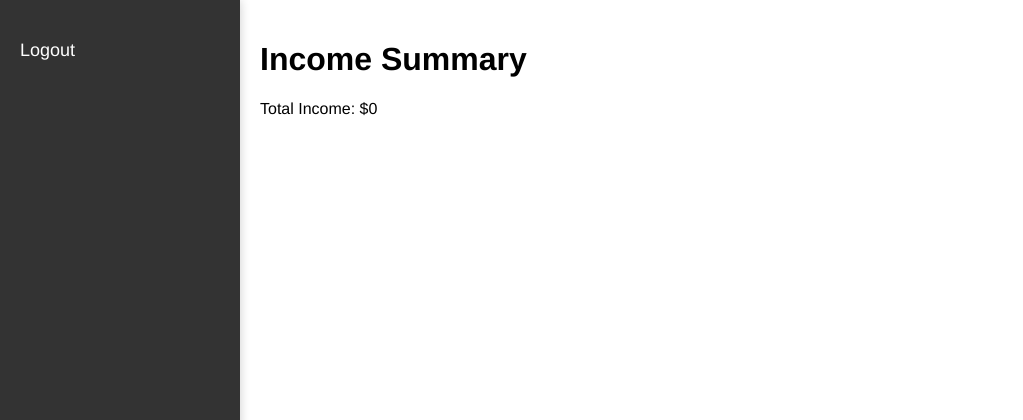
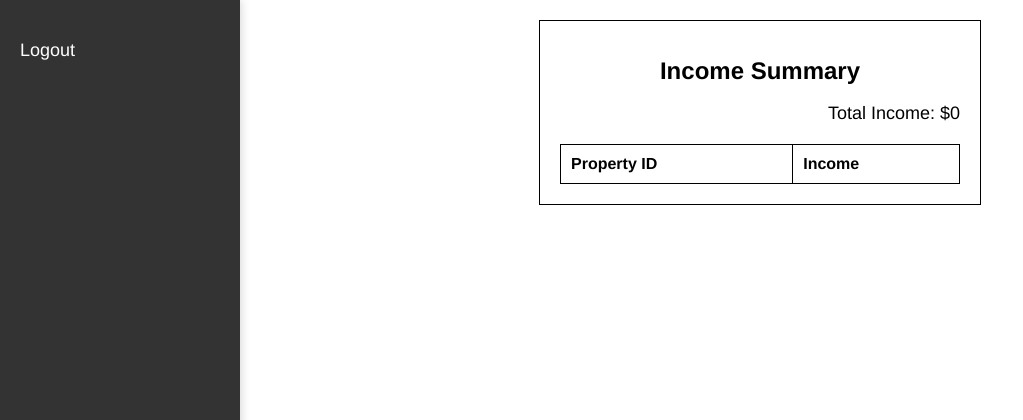
Before and after one commit to JaeHyeokSeong/ASD_Assignment_Flask, a Flask app: page /income in a window 1280 px wide. Shown: the top 420 px of the page, without its empty margins (0-1023 px from the left). Run offline with Flask 3, Linux system fonts and the light colour scheme; the visitor is signed in with stand-in values (Sample User, id 1); data that the repository does not hold is empty.

Commit message:
Features

```diff
--- a/app.py
+++ b/app.py
@@ -152,6 +152,11 @@ def inspections():
     # Logic for inspections page
     return render_template('inspections.html')
 
+# ... Your other imports and app setup ...
+
+# ... Your other imports and app setup ...
+
+# ... Your other imports and app setup ...
 
 @app.route('/income')
 def income():
@@ -163,17 +168,33 @@ def income():
 
         total_income = 0  # Initialize total income to 0
 
-        # Calculate the total income by iterating through the properties
+        property_incomes = []
+
+        # Calculate the total income and individual property incomes
         for property in properties:
             property_income = landlord_management.get_property_income(property[0])  # Access property ID at index 0
-            for record in property_income:
-                total_income += record['amount']
 
-        # Render the 'income.html' template and pass the total income
-        return render_template('income.html', total_income=total_income)
+            property_total_income = sum(record['amount'] for record in property_income)
+
+            total_income += property_total_income
+
+            # Add property income to the list
+            property_incomes.append({'property_id': property[0], 'income': property_total_income})
+
+        # Round the total income to two decimal places
+        total_income = round(total_income, 2)
+
+        # Round the income for each property in the list to two decimal places
+        for income_entry in property_incomes:
+            income_entry['income'] = round(income_entry['income'], 2)
+
+        # Render the 'income.html' template and pass the total income and property_incomes
+        return render_template('income.html', total_income=total_income, property_incomes=property_incomes)
     else:
         # Redirect to the login page if the user is not authenticated
         return redirect(url_for('login'))
+
+# ... The rest of your app code ...
 
 
 @app.route('/tenant_properties')
--- a/models/landlord_management.py
+++ b/models/landlord_management.py
@@ -10,7 +10,9 @@ class LandlordManagement:
 
     def get_landlord_properties(self, landlord_id):
         # Retrieve properties owned by the landlord
-        self.mycursor.execute("SELECT * FROM properties WHERE landlord_id = %s", (landlord_id,))
+
+        self.mycursor.execute("SELECT property_id, address, price, description, status, tenant_id FROM properties WHERE landlord_id = %s",
+    (landlord_id,))
         properties = self.mycursor.fetchall()
         return properties
 
@@ -27,9 +29,13 @@ class LandlordManagement:
         return terminations
 
     def get_property_income(self, property_id):
-        # Retrieve income information for a specific property
+        # Retrieve income information for a specific property and return as dictionaries
         self.mycursor.execute("SELECT * FROM Income WHERE property_id = %s", (property_id,))
-        income = self.mycursor.fetchall()
+
+        column_names = [desc[0] for desc in self.mycursor.description]  # Get column names
+        results = self.mycursor.fetchall()
+
+        income = [dict(zip(column_names, row)) for row in results]
         return income
 
     def add_income_record(self, date, amount, property_id):
--- a/templates/income.html
+++ b/templates/income.html
@@ -1,21 +1,24 @@
 {% extends 'base.html' %}
 
 {% block content %}
-
-<!DOCTYPE html>
-<html lang="en">
-<head>
-    <meta charset="UTF-8">
-    <meta name="viewport" content="width=device-width, initial-scale=1.0">
-    <title>Income Summary</title>
-    <style>
-        /* Add your CSS styles for the income page here */
-    </style>
-</head>
-<body>
-    <h1>Income Summary</h1>
-    <p>Total Income: ${{ total_income }}</p>
-</body>
-</html>
-
+<div style="max-width: 400px; margin: 0 auto; padding: 20px; border: 1px solid #000; background-color: #fff;">
+    <h1 style="font-size: 24px; text-align: center;">Income Summary</h1>
+    <p style="font-size: 18px; text-align: right;">Total Income: ${{ total_income|round(2) }}</p>
+    <table style="width: 100%; border-collapse: collapse; margin-top: 20px;">
+        <thead>
+            <tr>
+                <th style="border: 1px solid #000; padding: 10px; text-align: left;">Property ID</th>
+                <th style="border: 1px solid #000; padding: 10px; text-align: left;">Income</th>
+            </tr>
+        </thead>
+        <tbody>
+            {% for property_income in property_incomes %}
+                <tr>
+                    <td style="border: 1px solid #000; padding: 10px; text-align: left;">{{ property_income.property_id }}</td>
+                    <td style="border: 1px solid #000; padding: 10px; text-align: left;">${{ property_income.income|round(2) }}</td>
+                </tr>
+            {% endfor %}
+        </tbody>
+    </table>
+</div>
 {% endblock %}
```
Also changed, not shown: templates/landlord_properties.html (+9 -5 lines).
